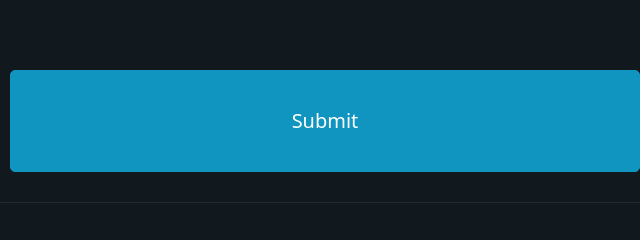
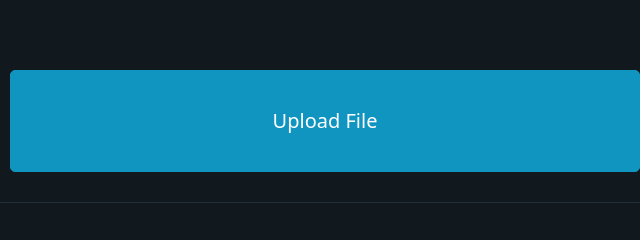
Before and after one commit to yuxin0818/asgard, a website: page frontend/index.html in a window 1280 px wide. Shown: the part 361-601 px from the top of the page, 640-1280 px from the left. Drawn offline with nearby package versions, Linux system fonts and the light colour scheme.

Commit message:
Remove styling

```diff
--- a/frontend/index.html
+++ b/frontend/index.html
@@ -28,10 +28,9 @@
                         id="fileUpload"
                         name="filename"
                         required
-                        style="width: 1000px"
                     />
                 </label>
-                <button type="submit" aria-busy="false">Submit</button>
+                <button type="submit" aria-busy="false">Upload File</button>
             </div>
             <hr />
         </main>
```
